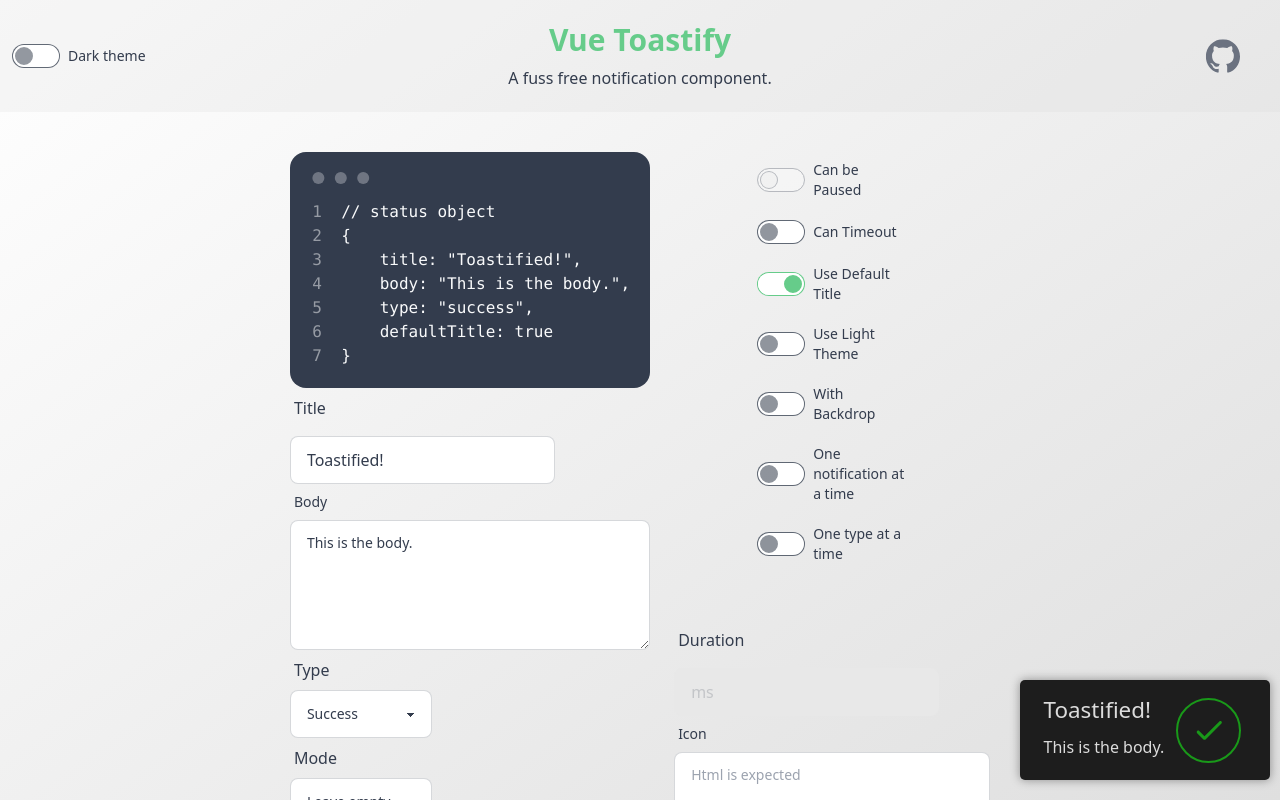
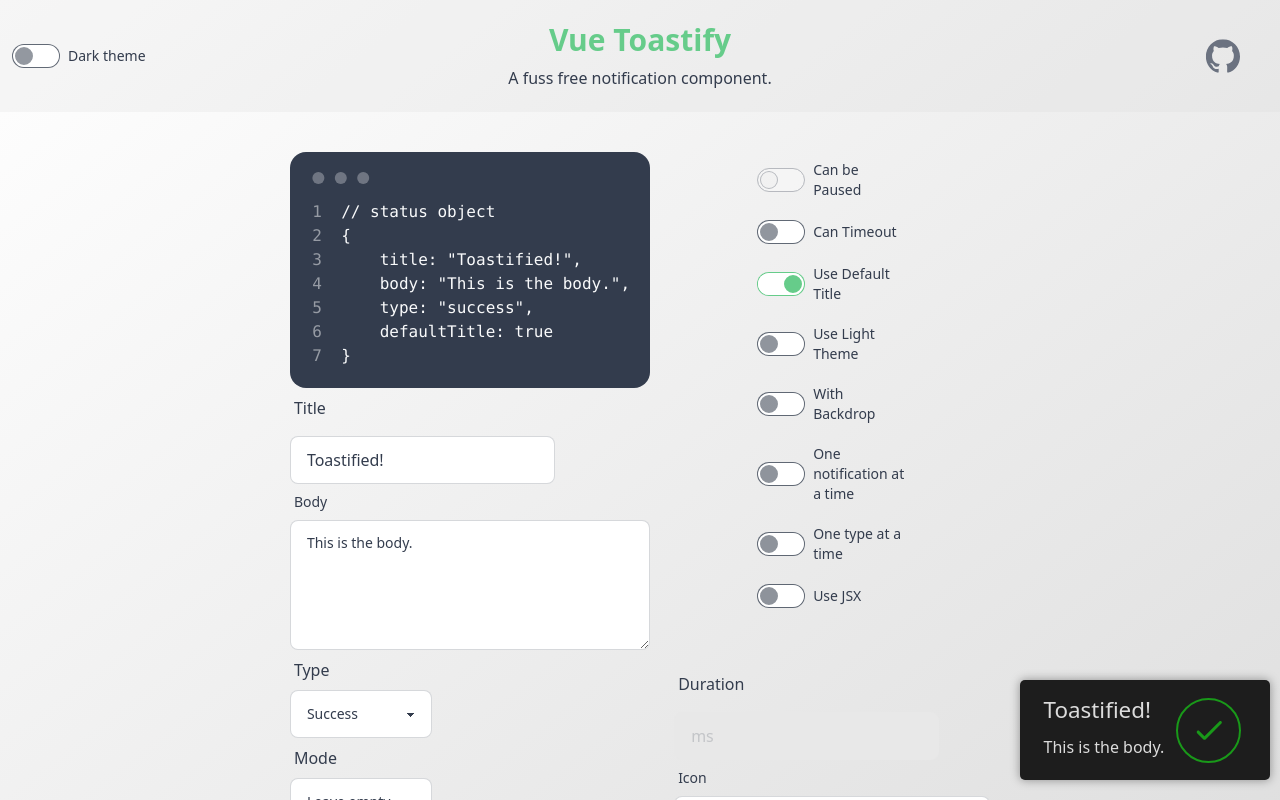
Before and after one commit to nandi95/vue-toastify, a Vue app: page / in a window 1280 px wide. Shown: the top 800 px of the page. Built offline with nearby package versions, Linux system fonts and the light colour scheme.

Commit message:
Add JSX to the demo

```diff
--- a/src/App.vue
+++ b/src/App.vue
@@ -45,7 +45,7 @@
                         <AppInput v-model="status.title" name="title" label="Title" />
                         <AppTextarea v-model="status.body"
                                      name="body"
-                                     label="Body"
+                                     :label="jsx? 'JSX string body' : 'Body'"
                                      :error="status.body.length < 1 ? 'Needs to have length' : ''" />
                         <AppSelect v-model="status.type"
                                    name="type"
@@ -96,6 +96,9 @@
                                    :disabled="singular"
                                    label="One type at a time"
                                    @change="checkIfLoading" />
+                        <AppToggle v-model="jsx"
+                                   label="Use JSX"
+                                   @change="checkIfLoading" />
                     </div>
                     <div class="flex flex-col justify-around w-full">
                         <AppInput v-model="status.duration"
@@ -144,7 +147,7 @@
 </template>
 
 <script lang="ts">
-import { defineComponent, markRaw, onMounted, reactive, ref, watch } from 'vue';
+import { defineComponent, markRaw, onMounted, reactive, ref, watch, h } from 'vue';
 import { ToastOptions } from './type';
 import { useToast } from './index';
 import AppToggle from './app-components/AppToggle.vue';
@@ -194,6 +197,7 @@
         ]);
         const answers = ref('{"Yes":true,"No":false}');
         const oneTypeAtAtime = ref(false);
+        const jsx = ref(false);
 
         const updateAnswers = (val: string) => {
             if (!val) {
@@ -254,7 +258,14 @@
                 if (status.mode === 'prompt' && jsonError.value.length) {
                     toast.error(jsonError.value, '😠');
                 } else {
-                    toast.notify(status);
+                    const options: ToastOptions = {...status};
+                    if(jsx.value){
+                        options.body = h('div', null, [
+                            h('p', null, 'This is a JSX element. HTML in the body text will be escaped.'),
+                            h('p', null, status.body)
+                        ]);
+                    }
+                    toast.notify(options);
                     if (status.mode === 'loader' && withBackdrop.value) {
                         showWarning.value = true;
                     }
@@ -306,7 +317,8 @@
             typeOptions,
             modeOptions,
             answers,
-            oneTypeAtAtime
+            oneTypeAtAtime,
+            jsx
         };
     }
 });
```
